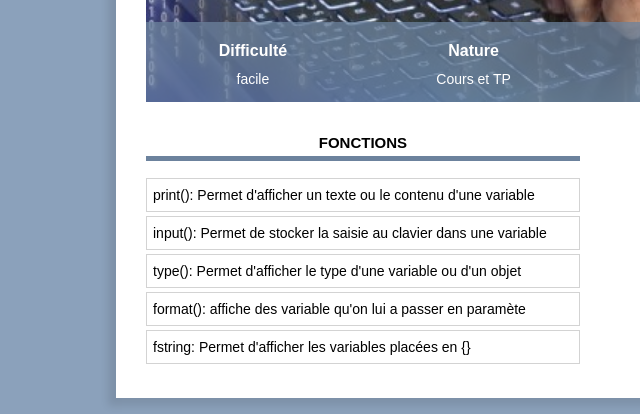
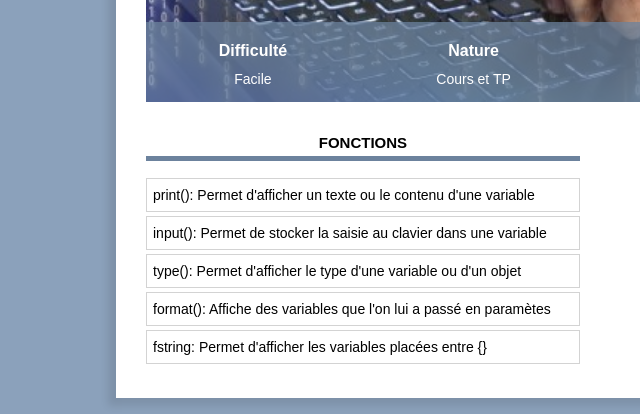
Before and after one commit to cielnewton/chp1, a plain HTML site: page index.html in a window 1280 px wide. Shown: the part 505-919 px from the top of the page, 12-652 px from the left. Drawn offline with Linux system fonts and the light colour scheme.

Commit message:
Update index.html

```diff
--- a/index.html
+++ b/index.html
@@ -32,7 +32,7 @@
                         <th>Temps total</th>
                     </tr>
                     <tr>
-                        <td>facile</td>
+                        <td>Facile</td>
                         <td>Cours et TP</td>
                         <td>Formative</td>
                         <td>3 heures</td>
@@ -47,8 +47,8 @@
                         <p>print(): Permet d'afficher un texte ou le contenu d'une variable</p>
                         <p>input(): Permet de stocker la saisie au clavier dans une variable</p>
                         <p>type(): Permet d'afficher le type d'une variable ou d'un objet</p>
-                        <p>format(): affiche des variable qu'on lui a passer en paramète</p>
-                        <p>fstring: Permet d'afficher les variables placées en {}</p>
+                        <p>format(): Affiche des variables que l'on lui a passé en paramètes</p>
+                        <p>fstring: Permet d'afficher les variables placées entre {}</p>
                     </div>
                 </div>
 
```
